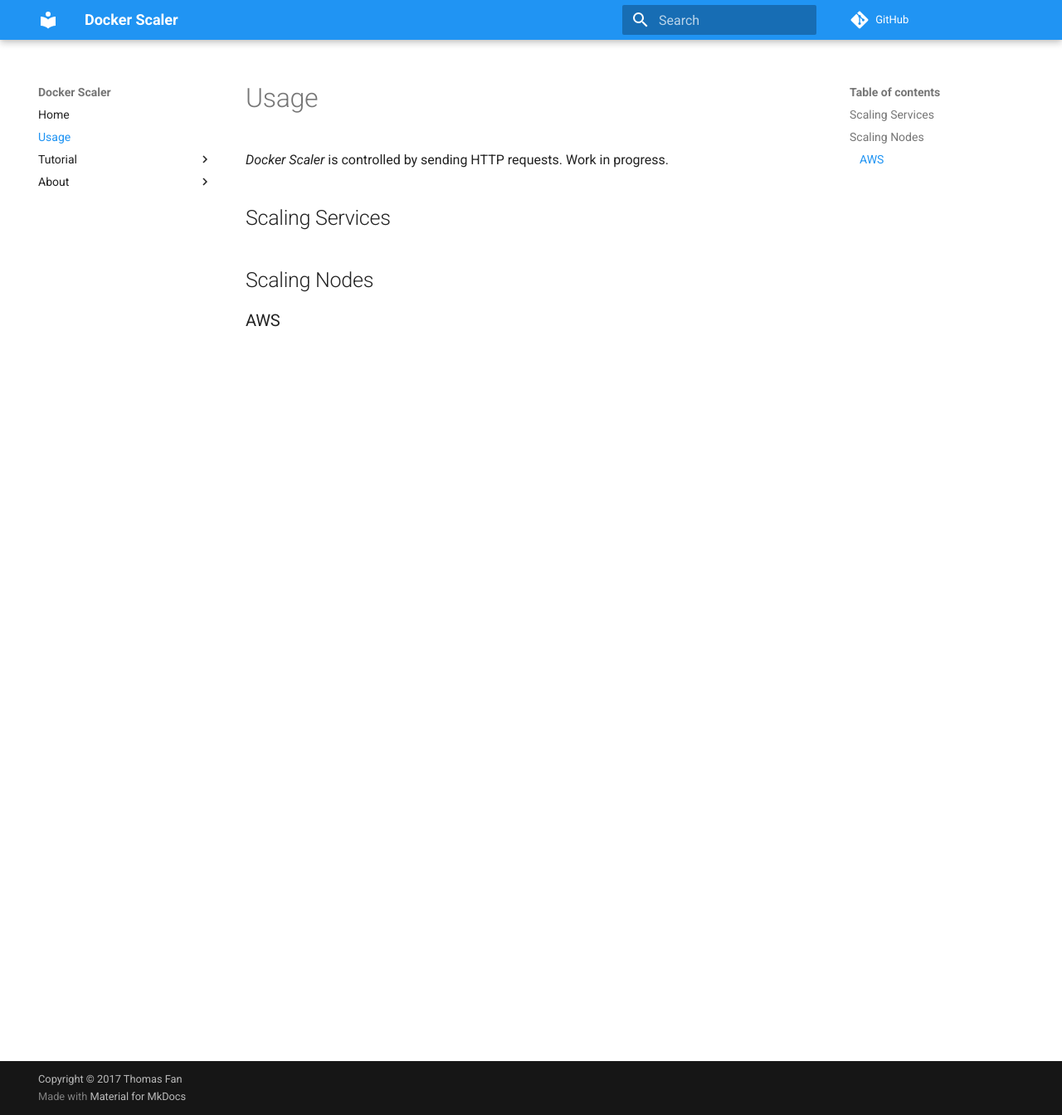
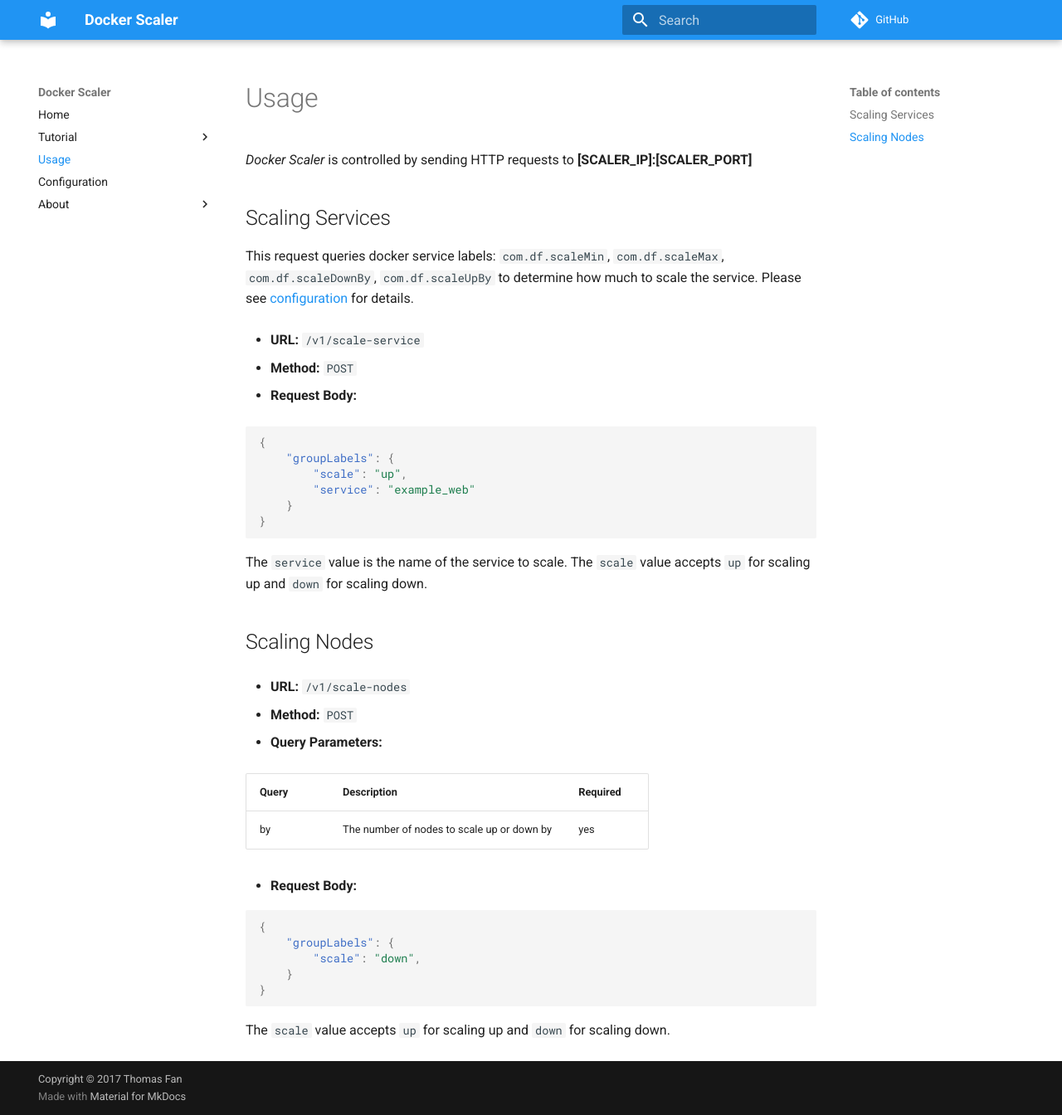
Before and after one commit to thomasjpfan/docker-scaler, an MkDocs documentation site: the page built from docs/usage.md, in a window 1280 px wide and 1344 px high. Shown: the whole window at 83% size. Built offline with MkDocs 1.6.1 and Material for MkDocs 9.7.7, drawn with Linux system fonts in a browser that asks for light colours; comment, search, counter and statistics services are not loaded; old or Windows-style settings are respelled for this version of MkDocs.

Commit message:
API: POST body api for node scaling

````diff
--- a/docs/usage.md
+++ b/docs/usage.md
@@ -1,9 +1,52 @@
 # Usage
 
-*Docker Scaler* is controlled by sending HTTP requests. Work in progress.
+*Docker Scaler* is controlled by sending HTTP requests to **[SCALER_IP]:[SCALER_PORT]**
 
 ## Scaling Services
 
+This request queries docker service labels: `com.df.scaleMin`, `com.df.scaleMax`, `com.df.scaleDownBy`, `com.df.scaleUpBy` to determine how much to scale the service. Please see [configuration](configuration.md) for details.
+
+- **URL:**
+    `/v1/scale-service`
+
+- **Method:**
+    `POST`
+
+- **Request Body:**
+
+```json
+{
+    "groupLabels": {
+        "scale": "up",
+        "service": "example_web"
+    }
+}
+```
+
+The `service` value is the name of the service to scale. The `scale` value accepts `up` for scaling up and `down` for scaling down.
+
 ## Scaling Nodes
 
-### AWS
+- **URL:**
+    `/v1/scale-nodes`
+
+- **Method:**
+    `POST`
+
+- **Query Parameters:**
+
+| Query | Description                                | Required |
+|-------|--------------------------------------------|----------|
+| by    | The number of nodes to scale up or down by | yes      |
+
+- **Request Body:**
+
+```json
+{
+    "groupLabels": {
+        "scale": "down",
+    }
+}
+```
+
+The `scale` value accepts `up` for scaling up and `down` for scaling down.
--- a/mkdocs.yml
+++ b/mkdocs.yml
@@ -1,10 +1,11 @@
 site_name: Docker Scaler
 pages:
   - Home: index.md
-  - Usage: usage.md
   - Tutorial:
     - Service Scaling: service-scale.md
     - AWS Node Scaling: aws-node-scale.md
+  - Usage: usage.md
+  - Configuration: configuration.md
   - About:
     - Feedback and Contribution: feedback-and-contribution.md
     - License: license.md
````
Also changed, not shown: README.md (+8 -4 lines), docs/configuration.md (added, +41 -0 lines), docs/feedback-and-contribution.md (+29 -2 lines), docs/index.md (+2 -0 lines), 7 other files.
